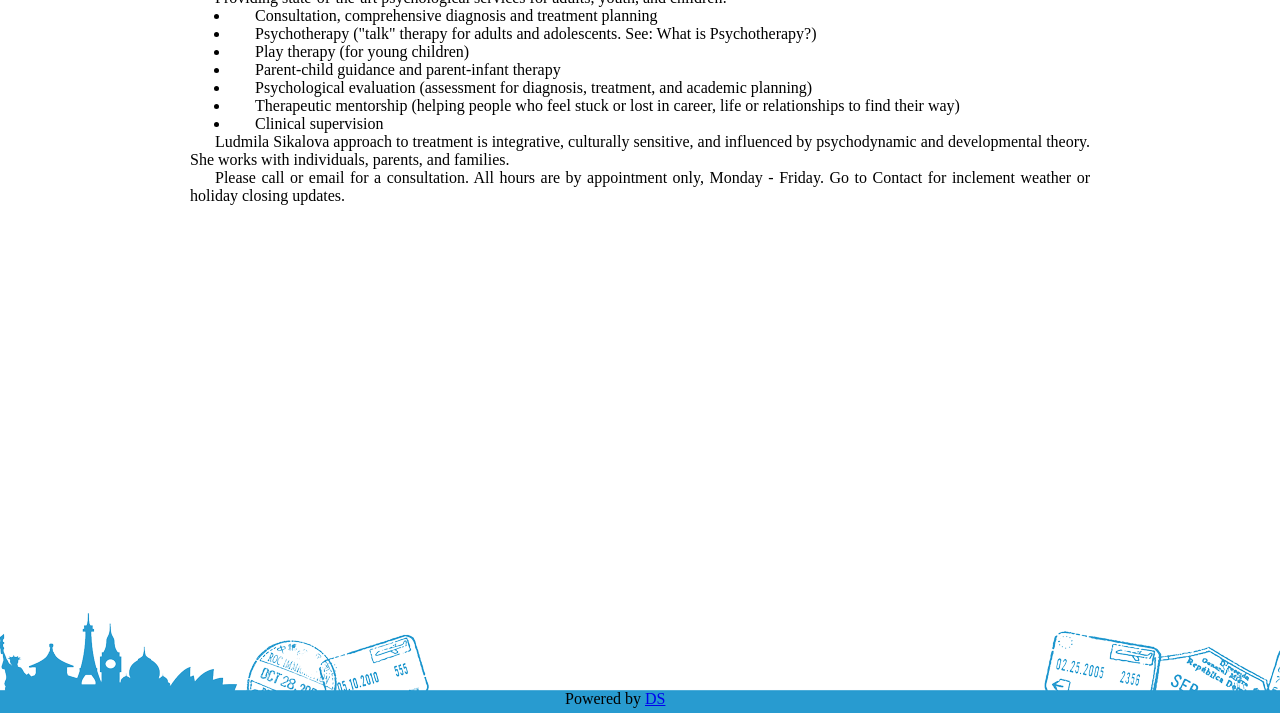
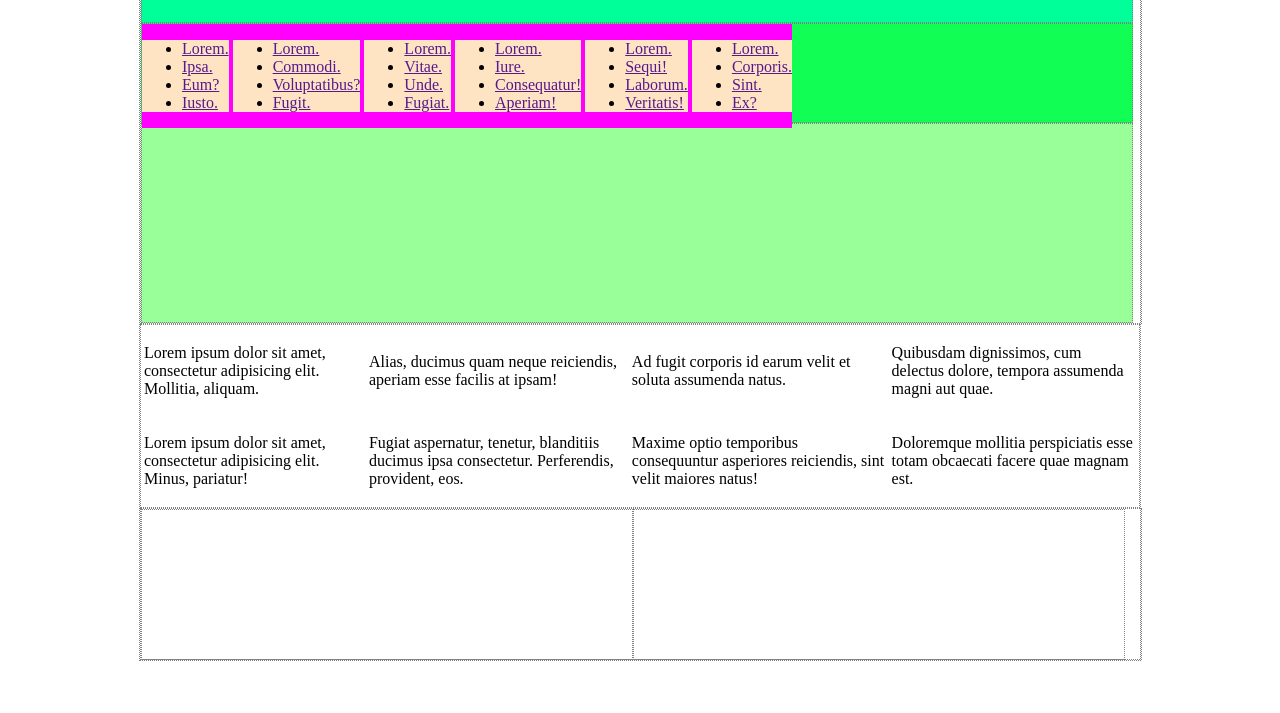
Before and after one commit to brattsev8/sikalova, a plain HTML site: page index.html in a window 1280 px wide. Shown: the part 87-800 px from the top of the page. Drawn offline with Linux system fonts and the light colour scheme.

Commit message:
Start creating new desine. Table content

```diff
--- a/index.html
+++ b/index.html
@@ -1,43 +1,112 @@
 <!DOCTYPE html>
-   <html>
+<html lang="en">
 <head>
     <meta charset="UTF-8">
-        <link type="text/css" href="style.css" rel="stylesheet">
-        <title>Сикалова Людмила | Главная</title>
+    <link rel="stylesheet" href="style.css">
+    <title>Home</title>
 </head>
 <body>
+    <div id="main">
         <div id="header">
-           <div id="menu">
+            <div id="firstHeader">
+                <div id="textFirstHeader"></div>
+                <div id="socialFirstHeader"></div>
+                <div id="searchFirstHeader"></div>
+            </div>
+            <div id="secondHeader">
+                <div id="logo"></div>
+                <div id="navigator">
                     <ul>
-                    <li><a href="index.html">Главная</a></li>|
-                    <li><a href="pages/service.html">Услуги</a></li>|
-                    <li><a href="pages/contacts.html">Контакти</a></li>
+                        <li><a href="">Lorem.</a></li>
+                        <li><a href="">Ipsa.</a></li>
+                        <li><a href="">Eum?</a></li>
+                        <li><a href="">Iusto.</a></li>
+                    </ul>
+                    <ul>
+                        <li><a href="">Lorem.</a></li>
+                        <li><a href="">Commodi.</a></li>
+                        <li><a href="">Voluptatibus?</a></li>
+                        <li><a href="">Fugit.</a></li>
+                    </ul>
+                    <ul>
+                        <li><a href="">Lorem.</a></li>
+                        <li><a href="">Vitae.</a></li>
+                        <li><a href="">Unde.</a></li>
+                        <li><a href="">Fugiat.</a></li>
+                    </ul>
+                    <ul>
+                        <li><a href="">Lorem.</a></li>
+                        <li><a href="">Iure.</a></li>
+                        <li><a href="">Consequatur!</a></li>
+                        <li><a href="">Aperiam!</a></li>
+                    </ul>
+                    <ul>
+                        <li><a href="">Lorem.</a></li>
+                        <li><a href="">Sequi!</a></li>
+                        <li><a href="">Laborum.</a></li>
+                        <li><a href="">Veritatis!</a></li>
+                    </ul>
+                    <ul>
+                        <li><a href="">Lorem.</a></li>
+                        <li><a href="">Corporis.</a></li>
+                        <li><a href="">Sint.</a></li>
+                        <li><a href="">Ex?</a></li>
                     </ul>
                 </div>
             </div>
-
-        <div id="container">
-            <h1>Психолог Людмила Сикалова</h1>
-            <hr>
-            <hr>
-            <p>Providing state-of-the-art psychological services for adults, youth, and children:</p>
-            <ul>
-                <li>Consultation, comprehensive diagnosis and treatment planning</li>
-                <li>Psychotherapy ("talk" therapy for adults and adolescents. See: What is Psychotherapy?)</li>
-                <li>Play therapy (for young children)</li>
-                <li>Parent-child guidance and parent-infant therapy</li>
-                <li>Psychological evaluation (assessment for diagnosis, treatment, and academic planning)</li>
-                <li>Therapeutic mentorship (helping people who feel stuck or lost in career, life or relationships to find their way)</li>
-                <li>Clinical supervision</li>
-            </ul>
-            <p>Ludmila Sikalova approach to treatment is integrative, culturally sensitive, and influenced by psychodynamic and developmental theory. She works with individuals, parents, and families.</p>
-
-            <p>Please call or email for a consultation. All hours are by appointment only, Monday - Friday. Go to Contact for inclement weather or holiday closing updates. </p>
+            <div id="thirdHeader"></div>
         </div>
-
+        <div id="content">
+            <table>
+                <tr>
+                    <td>
+                        <div class="container">
+                            <p>Lorem ipsum dolor sit amet, consectetur adipisicing elit. Mollitia, aliquam.</p>
+                        </div>
+                    </td>
+                    <td>
+                        <div class="container">
+                            <p>Alias, ducimus quam neque reiciendis, aperiam esse facilis at ipsam!</p>
+                        </div>
+                    </td>
+                    <td>
+                        <div class="container">
+                            <p>Ad fugit corporis id earum velit et soluta assumenda natus.</p>
+                        </div>
+                    </td>
+                    <td>
+                        <div class="container">
+                            <p>Quibusdam dignissimos, cum delectus dolore, tempora assumenda magni aut quae.</p>
+                        </div>
+                    </td>
+                </tr>
+                <tr>
+                    <td>
+                        <div class="container">
+                            <p>Lorem ipsum dolor sit amet, consectetur adipisicing elit. Minus, pariatur!</p>
+                        </div>
+                    </td>
+                    <td>
+                        <div class="container">
+                            <p>Fugiat aspernatur, tenetur, blanditiis ducimus ipsa consectetur. Perferendis, provident, eos.</p>
+                        </div>
+                    </td>
+                    <td>
+                        <div class="container">
+                            <p>Maxime optio temporibus consequuntur asperiores reiciendis, sint velit maiores natus!</p>
+                        </div>
+                    </td>
+                    <td>
+                        <div class="container">
+                            <p>Doloremque mollitia perspiciatis esse totam obcaecati facere quae magnam est.</p>
+                        </div>
+                    </td>
+                </tr>
+            </table>
+        </div>
         <div id="footer">
-            <div id="copyright">
-                <p>Powered by <a href="https://vk.com/the_lions_den">DS</a></p>
+            <div id="adressFooter"></div>
+            <div id="contactsFooter"></div>
         </div>
     </div>
 </body>
--- a/style.css
+++ b/style.css
@@ -1,107 +1,103 @@
-* {
-    margin: 0;
+/*body
+#main
+    #header
+        #firstHeader
+            #textFirstHeader
+            #socialFirstHeader
+            #searchFirstHeader
+        #secondHeader
+            #logo
+            #navigator
+                #ul
+                    #li
+                        #a
+        #thirdHeader
+    #content
+        #bigContainer
+        #smallContainer
+    #footer
+        #adressFooter
+        #contactFooter*/
+body {
+    /*background: URL(img/wallpapers/City-night-city-road-vehicles_1600x900.jpg) no-repeat;*/
 }
 
-body {
+#main {
+    width: 1000px;
     height: 100%;
-    min-width:900px;
-}
-
-html {
-    position:relative;
-    min-height:100%;
-}
-
-/*all content*/
-
-#container {
-    padding-bottom: 100px;/*Примерно 2 размера footer, чтобы он не наезжал на контент при узком окне браузера*/
-    height: 71%;
-    overflow-x: hidden;
-    overflow-y: auto;
-    width: 900px;
+    border: 1px dotted grey;
     margin-left: auto;
     margin-right: auto;
-    text-align: justify;
-    text-indent: 25px;
-}
-
-.contact {
-    clear: both;
-    height: 50px;
-    width: 90%;
-    border-radius: 10px;
-    margin: 10px;
-    box-shadow: 5px 5px 5px rgba(1, 6, 8, .5);
-}
-
-#container .title {
-    float: left;
-}
-
-#container .photo {
-    width: auto;
-    min-width: 112px;
-    min-height: 150px;
-    height: auto;
-    background: url(img/avatar/8a743f654c8c4eb58b6282f801423058.jpg) no-repeat;
-    float: left;
-}
-
-/*heade + menu + ul + li + a*/
-
-#menu {
-    margin-left: auto;
-    margin-right: auto;
-    padding: 0px;
-    width: 500px;
-    height: 35px;
-    display: block;
-    align-content: center;
 }
 
 #header {
-    padding: 0px;
-    background: URL(img/head.png) repeat;
+    border: 1px dotted grey;
+    height: 400px;
+    width: 100%;
 }
 
-#header ul {
-    margin: 0px;
-    padding: 0px;
+#firstHeader {
+    width: 99%;
+    height: 98px;
+    border: 1px dotted grey;
+    background: #00FF99;
 }
 
-#header ul li {
-    display: inline-block;
-    padding: 5px 40px 5px 40px;
-    font-size: 20px;
+#secondHeader {
+    width: 99%;
+    height: 98px;
+    border: 1px dotted grey;
+    background: #11FF55;
 }
 
-#header ul li a {
-    text-decoration: none;
-    align-content: center;
+#thirdHeader {
+    width: 99%;
+    height: 198px;
+    border: 1px dotted grey;
+    background: #99FF99;
 }
 
-a:visited {
-    color: black;
+#navigator {
+    display: inline-block;
+    background: #FF00FF;
 }
 
-a:hover {
-    color: aliceblue;
+#navigator ul {
+    display: inline-block;
+    background:  bisque;
 }
 
-/*footer + copiright*/
+#avigator ul li {
+    display: inline-block;
+}
+
+#content {
+    clear: both;
+    border: 1px dotted grey;
+    display: table;
+}
+
+teble {
+    border: 1px solid grey;
+}
 
 #footer {
-    height: 100px;
-    position: absolute;
-    bottom: 0;
+    border: 1px dotted grey;
     width: 100%;
-    background: URL(img/footer.png) repeat center;
+    height: 150px;
+    clear: both;
 }
 
-#copyright {
-    width: 150px;
-    margin-left: auto;
-    margin-right: auto;
-    margin-top: 77px;
+#adressFooter {
+    float: left;
+    border: 1px dotted grey;
+    height: 149px;
+    width: 49%;
 }
+
+#contactsFooter {
+    float: left;
+    border: 1px dotted grey;
+    height: 149px;
+    width: 49%;
+}
```
Also changed, not shown: img/footer.png (deleted), img/head.png (deleted), img/wallpapers/City-night-city-road-vehicles_1600x900.jpg (added). Lines whose indentation alone changed are shown as unchanged.
